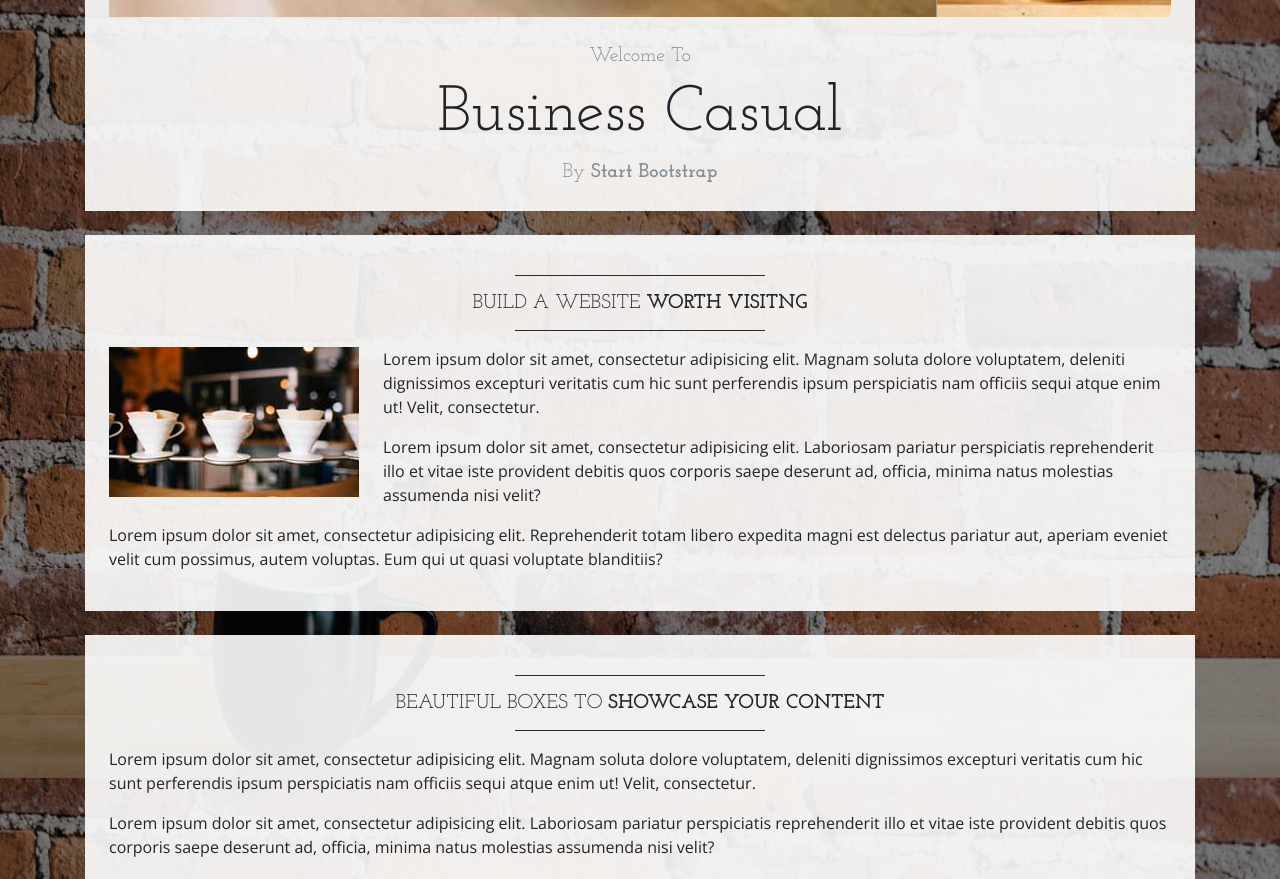
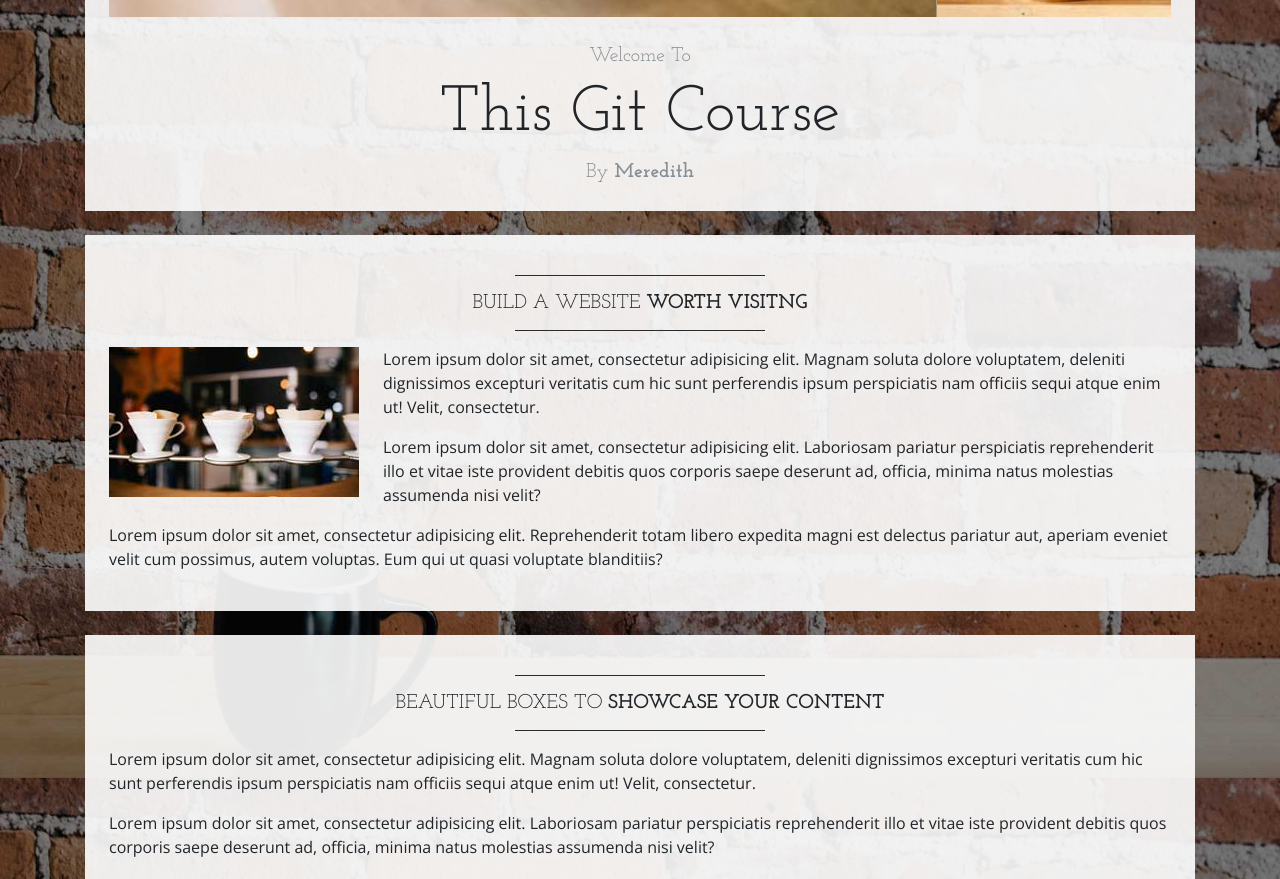
Before and after one commit to icehouze/Learning-Git, a website: page index.html in a window 1280 px wide. Shown: the part 822-1701 px from the top of the page. Drawn offline with nearby package versions, Linux system fonts and the light colour scheme.

Commit message:
changed items after carousel

```diff
--- a/index.html
+++ b/index.html
@@ -100,9 +100,9 @@
         <!-- Welcome Message -->
         <div class="text-center mt-4">
           <div class="text-heading text-muted text-lg">Welcome To</div>
-          <h1 class="my-2">Business Casual</h1>
+          <h1 class="my-2">This Git Course</h1>
           <div class="text-heading text-muted text-lg">By
-            <strong>Start Bootstrap</strong>
+            <strong>Meredith</strong>
           </div>
         </div>
       </div>
```
